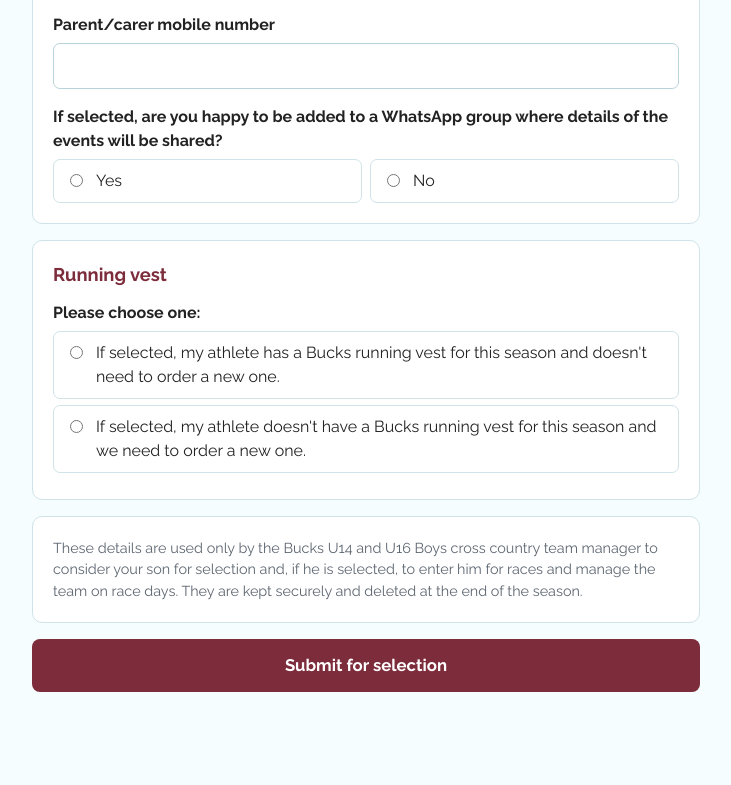
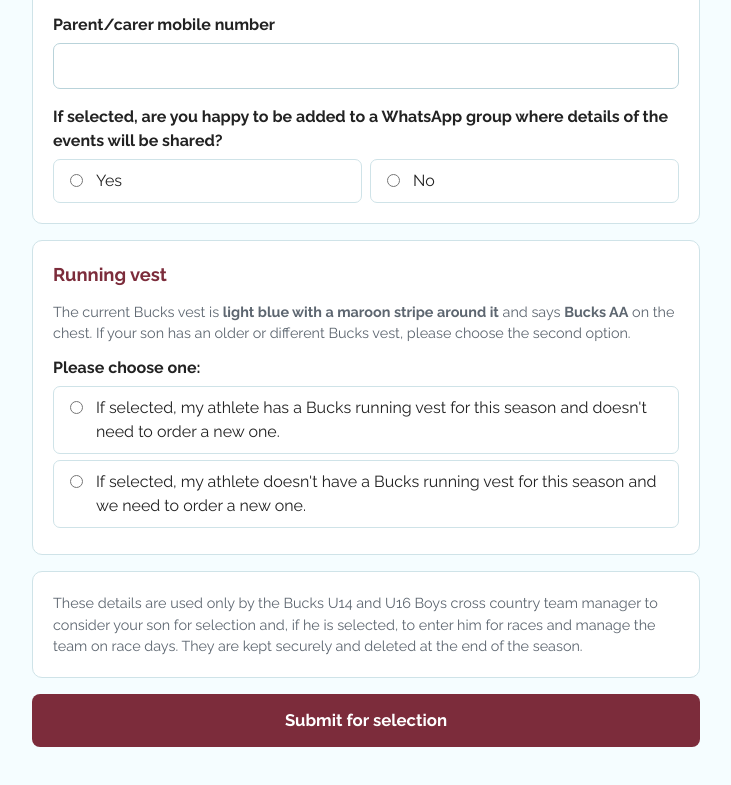
Before and after one commit to bucksxcboys/selection, a plain HTML site: page index.html in a window 1280 px wide. Shown: the part 1773-2558 px from the top of the page, without its empty margins (274-1005 px from the left). Before the commit the page ends 2513 px from the top, so only its background shows below. Drawn offline with Linux system fonts and the light colour scheme.

Commit message:
Update index.html

```diff
--- a/index.html
+++ b/index.html
@@ -228,6 +228,7 @@
       <!-- VEST -->
       <div class="card">
         <h2>Running vest</h2>
+                <p class="note" style="margin:0 0 12px">The current Bucks vest is <strong>light blue with a maroon stripe around it</strong> and says <strong>Bucks AA</strong> on the chest. If your son has an older or different Bucks vest, please choose the second option.</p>
         <div class="field" data-group="vest">
           <span class="q">Please choose one:</span>
           <div class="choices">
```
